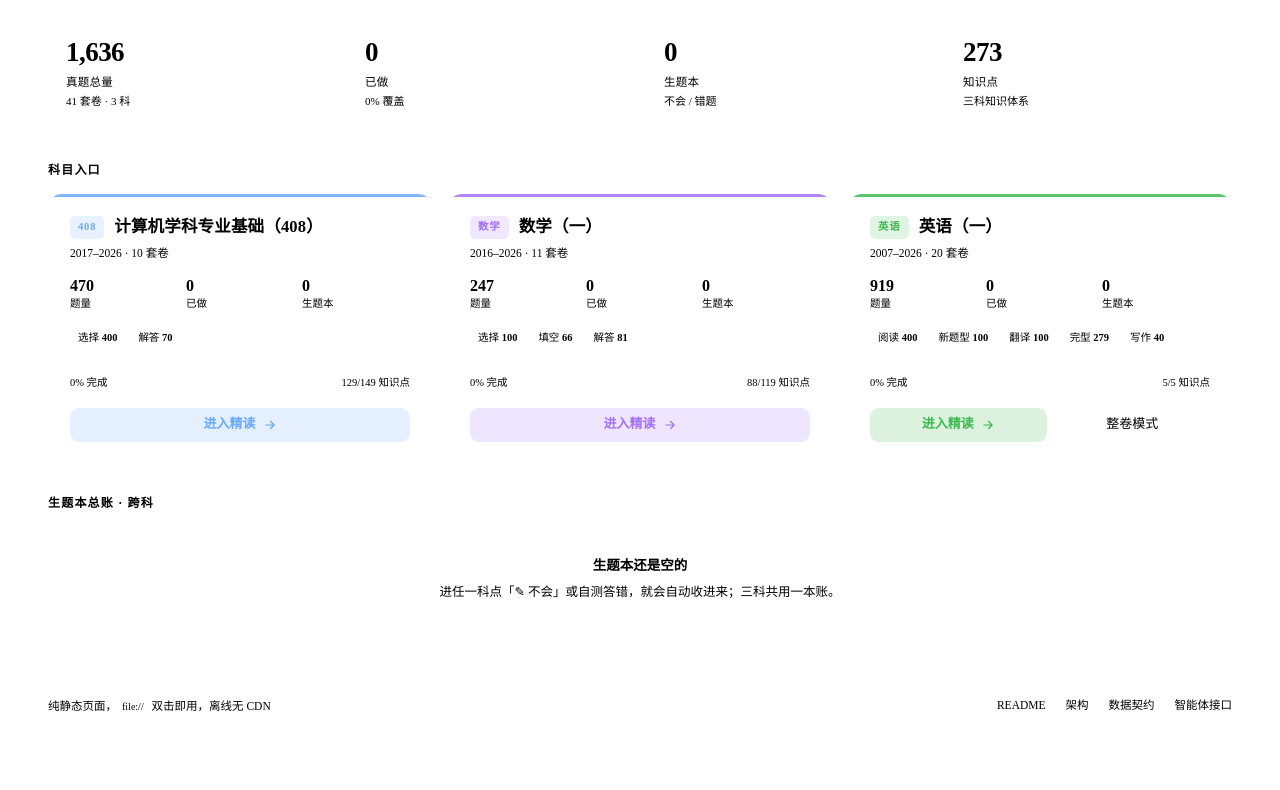
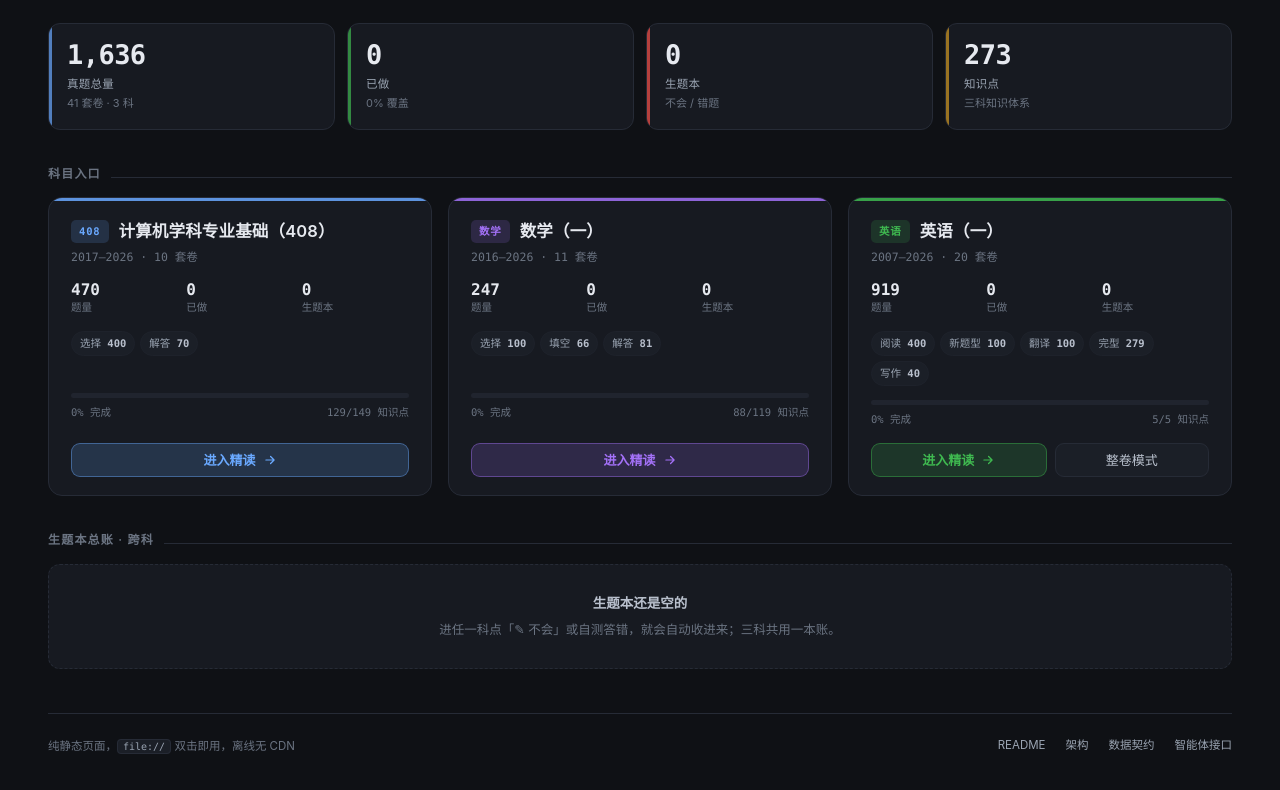
Before and after one commit to WOO-woo-Waf/kaoyan-zhenti, a plain HTML site: page index.html in a window 1280 px wide. Shown: the part 64-854 px from the top of the page. Before the commit the page ends 814 px from the top, so only its background shows below. Drawn offline with Linux system fonts and the light colour scheme.

Commit message:
修复总入口样式被注释提前终止吃掉 :root 的问题
hub.css 头部注释里的 subjects/*/assets/style.css 含 */，导致注释在第 2 行提前关闭，
后面的 :root 令牌块被当成乱码 CSS 丢弃 —— 表现为总入口退化成无主题的浅色页面。

- 改写注释措辞，去掉 */ 序列
- .tabs-row 加 min-height:48px，三科卡片进度条与按钮纵向对齐
- 补 hub-wrongbook.png（生题本总账演示）与 hub-light.png（浅色）

```diff
--- a/shared/hub.css
+++ b/shared/hub.css
@@ -1,6 +1,6 @@
 /* ============================================================
    考研真题精读库 · 总入口样式
-   自包含（不依赖 subjects/*/assets/style.css），令牌与各科一致
+   自包含（不依赖各科 assets/style.css），令牌与三科逐字一致
    ============================================================ */
 
 :root {
@@ -336,6 +336,8 @@ a { color: inherit; text-decoration: none; }
   flex-wrap: wrap;
   gap: 5px;
   margin-bottom: 14px;
+  min-height: 48px;          /* 预留两行，三科卡片高度对齐 */
+  align-content: flex-start;
 }
 
 .chip {
```
Also changed, not shown: docs/screenshots/hub-light.png, docs/screenshots/hub-wrongbook.png (added), docs/screenshots/hub.png.
